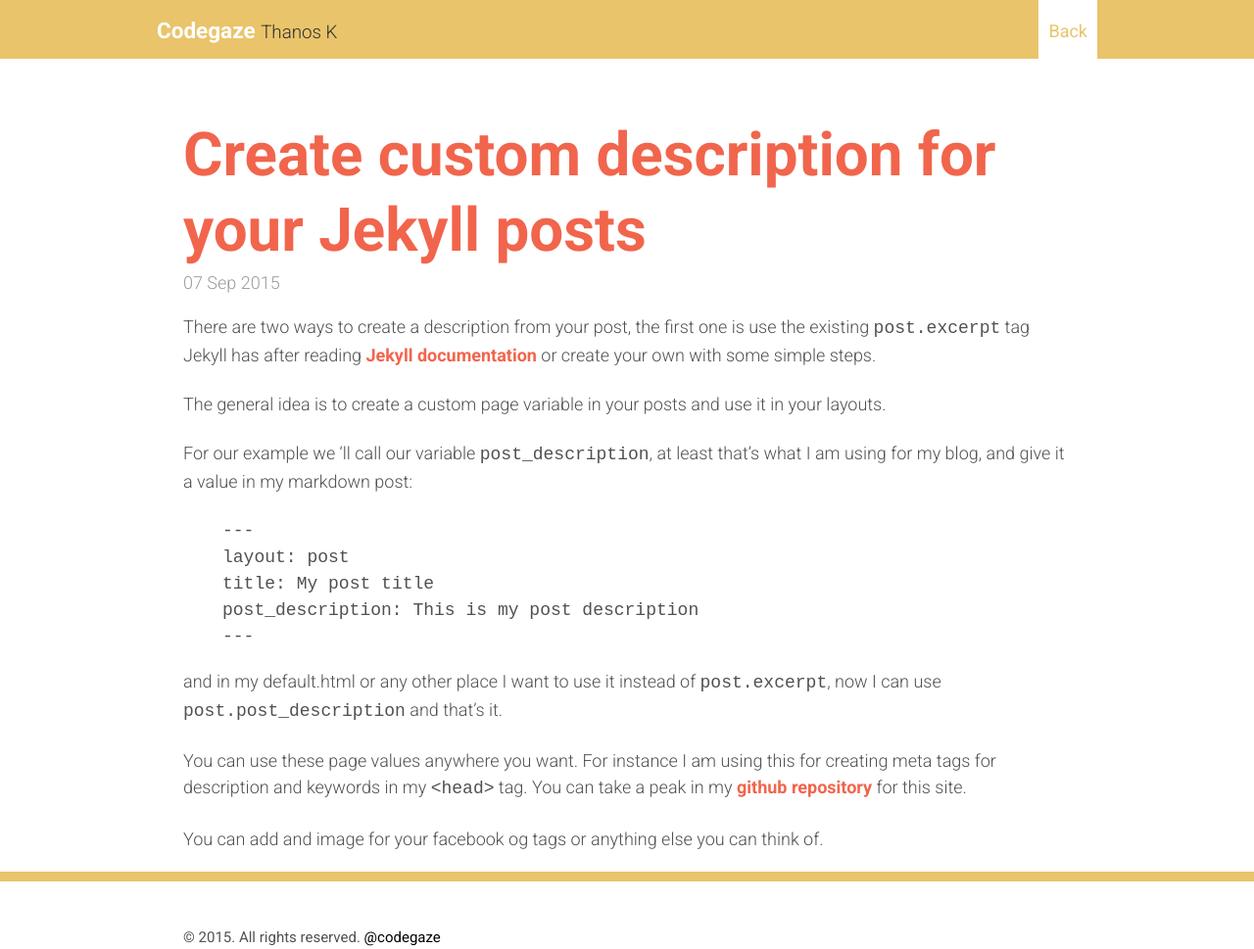
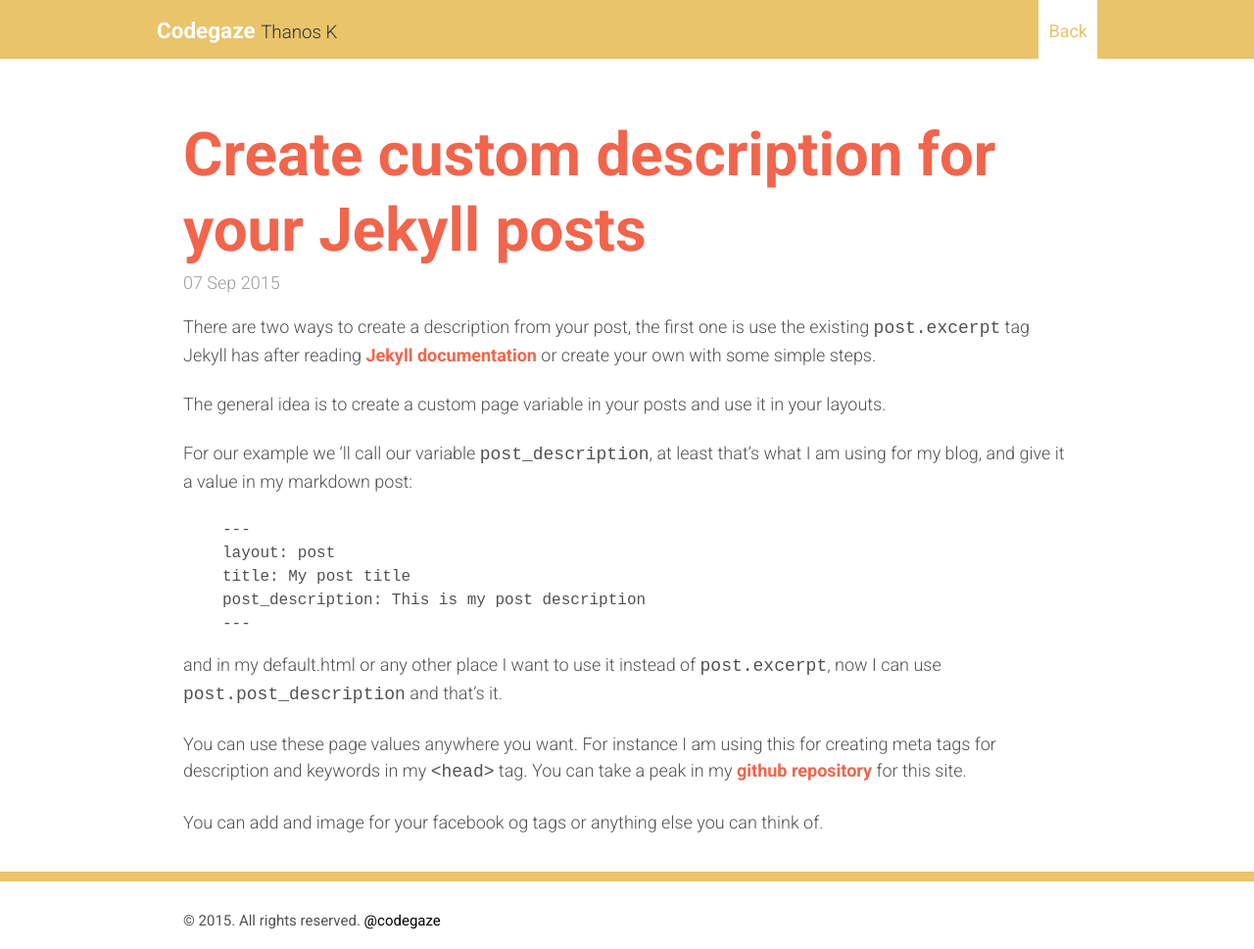
Before and after one commit to codegaze/codegaze.github.io, a Jekyll site: the page built from _posts/2015-09-07-jekyll-custom-description-for-your-posts.md, in a window 1280 px wide. Shown: the whole page at 98% size. Built offline with Jekyll 4.4.1, drawn with Linux system fonts in a browser that asks for light colours; nearby versions of some CDN libraries; comment, search, counter and statistics services are not loaded; a style sheet for code colours, icons or effects is not loaded.

Commit message:
Update _posts.scss

```diff
--- a/_sass/_posts.scss
+++ b/_sass/_posts.scss
@@ -86,3 +86,6 @@
   width: 100%;
   height: 100%;
 }
+.highlight {
+  font-size: 16px;
+}
```
